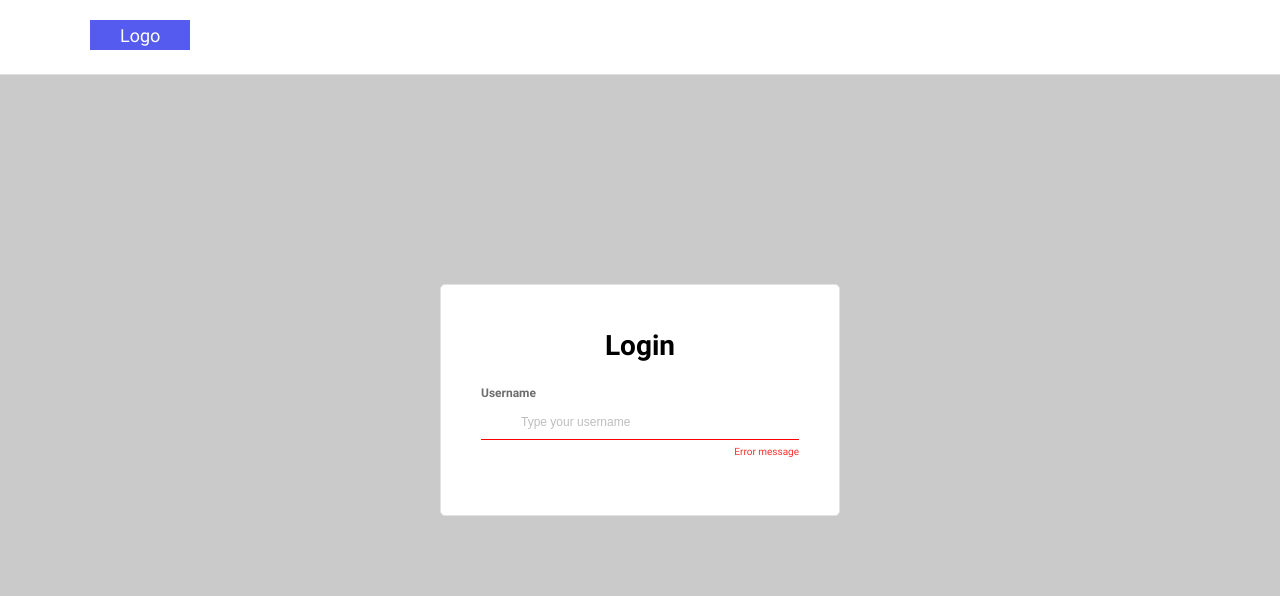
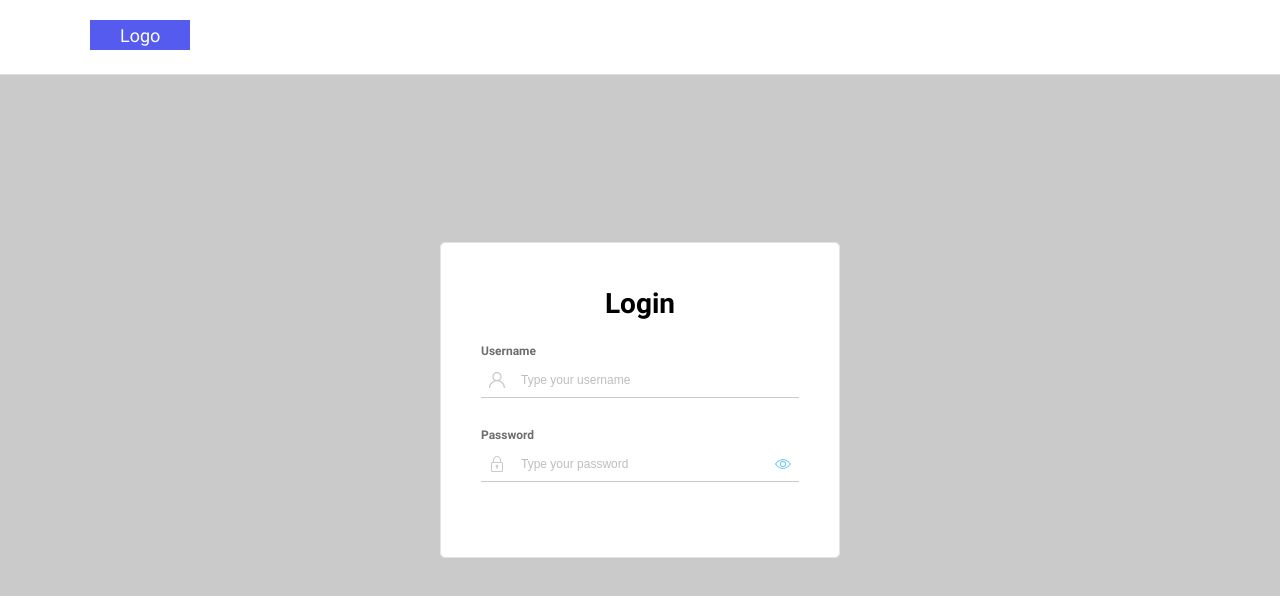
Before and after one commit to shock-dev/self-blog, a Next.js app: page /login in a window 1280 px wide. Shown: the top 596 px of the page. Built offline with nearby package versions, Linux system fonts and the light colour scheme.

Commit message:
add one more field in login page

```diff
--- a/pages/login/index.tsx
+++ b/pages/login/index.tsx
@@ -10,8 +10,17 @@ export default function Login() {
         <AuthField
           title="Username"
           placeholder="Type your username"
-          error={true}
+          error={false}
           message="Error message"
+          icon="user"
+        />
+        <AuthField
+          title="Password"
+          type="password"
+          placeholder="Type your password"
+          error={false}
+          message="Error message"
+          icon="lock"
         />
       </AuthForm>
     </AuthLayout>
```
